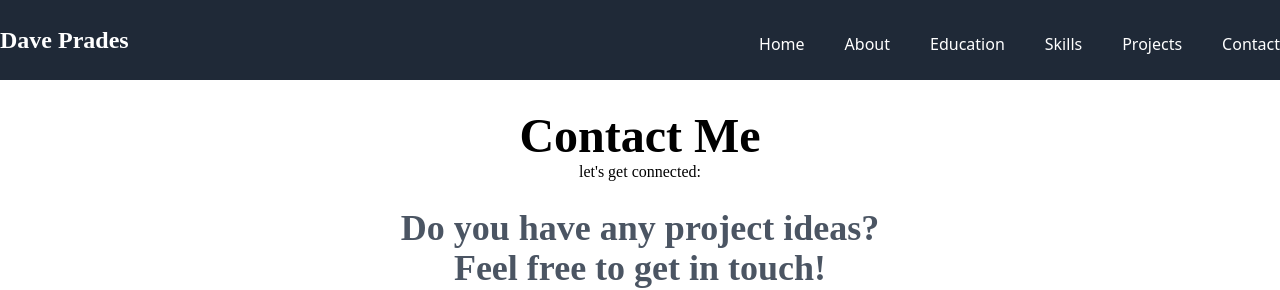
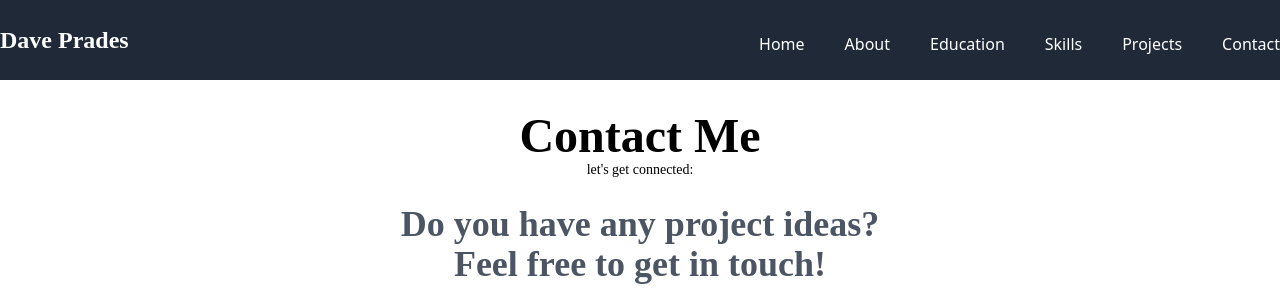
Before and after one commit to Wazeeexx/pradesportfolio, a Nuxt app: page /contact in a window 1280 px wide. Shown: the top 290 px of the page. Built offline with nearby package versions, Linux system fonts and the light colour scheme.

Commit message:
add hover effect

```diff
--- a/pages/contact.vue
+++ b/pages/contact.vue
@@ -5,7 +5,7 @@
 
       <section id="contact" class="py-12 w-screen h-screen ">
         <h1 class="text-5xl font-bold text-center" style="font-family: 'Poppins';">Contact Me</h1>
-        <p class="flex justify-center" style="font-family: 'Poppins';">let's get connected:</p>
+        <p class="flex justify-center text-sm" style="font-family: 'Poppins';">let's get connected:</p>
         <h2 class="text-4xl font-bold text-center mt-6 text-gray-600 sm:flex sm:justify-center" style="font-family: 'Poppins';">
         Do you have any project ideas?<br> Feel free to get in touch!</h2>
         <div class="flex justify-center items-center">
```
